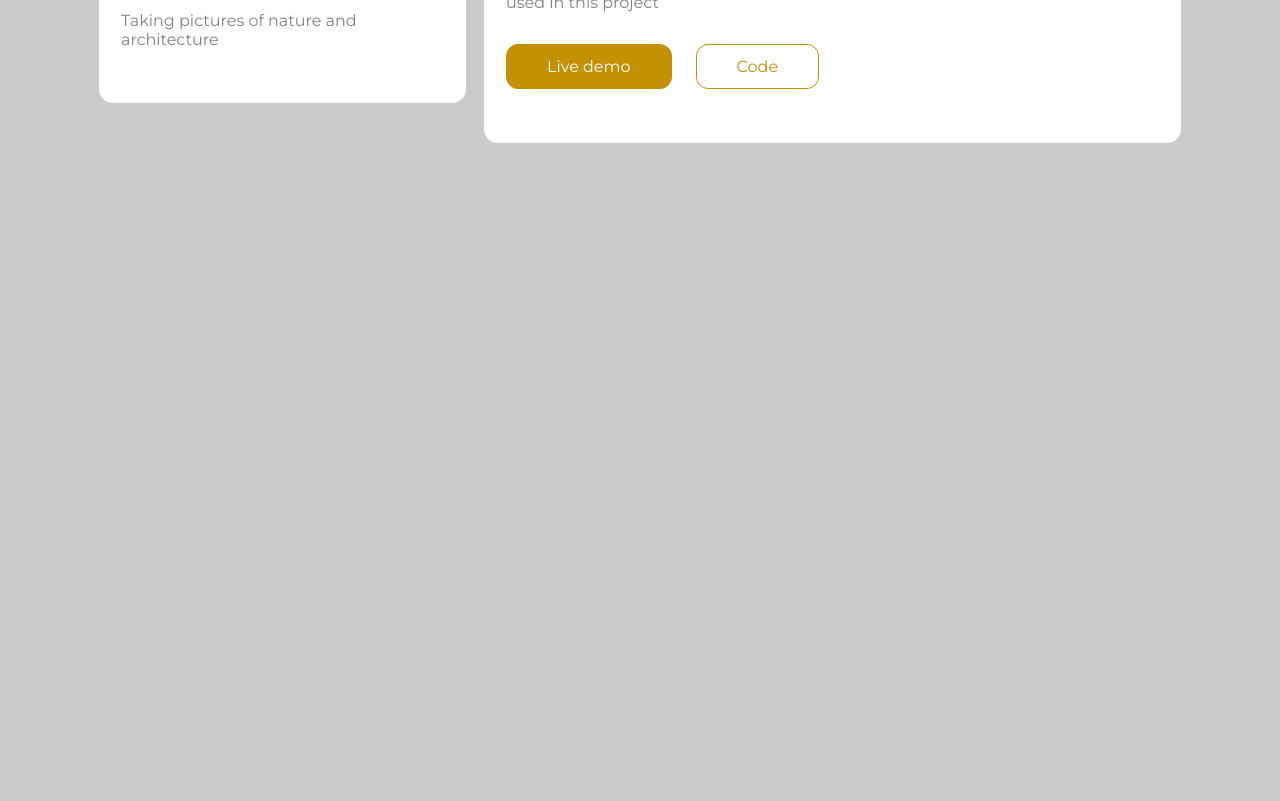
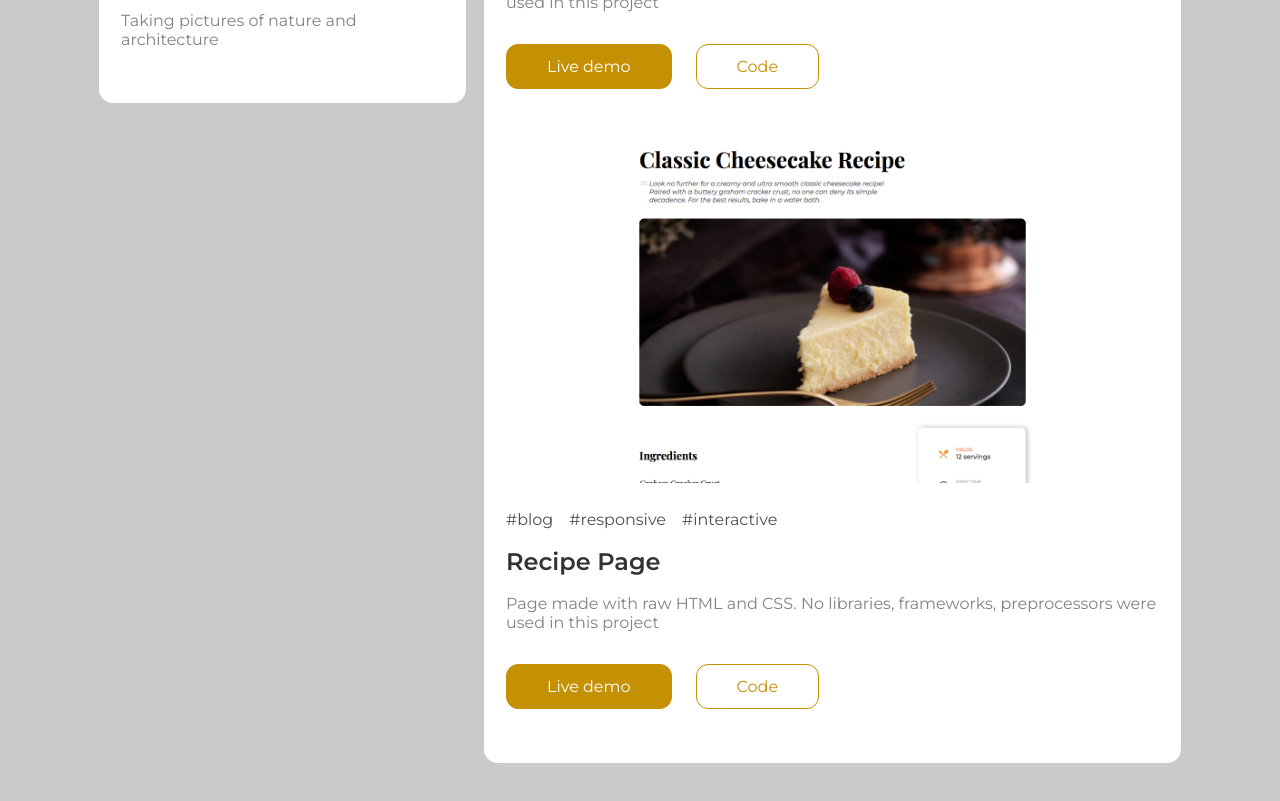
Before and after one commit to adamwojnicki/my-portfolio, a React (Create React App) app: page / in a window 1280 px wide. Shown: the part 1640-2441 px from the top of the page. Before the commit the page ends 1865 px from the top, so only its background shows below. Built offline with nearby package versions, Linux system fonts and the light colour scheme.

Commit message:
Adding some test content

```diff
--- a/src/components/Projects/index.js
+++ b/src/components/Projects/index.js
@@ -1,6 +1,7 @@
 import React from "react";
 import Project from "./Project";
 import edieImg from "../../images/projects/edie-page.png";
+import recipeImg from "../../images/projects/recipe-page.png";
 
 const projects = [
   {
@@ -12,6 +13,16 @@ const projects = [
       "Page made with raw HTML and CSS. No libraries, frameworks, preprocessors were used in this project",
     liveUrl: "https://keen-lichterman-5dd3d9.netlify.app/",
     codeUrl: "https://github.com/adamwojnicki/eddie-page/",
+  },
+  {
+    id: 2,
+    img: recipeImg,
+    tags: ["#blog", "#responsive", "#interactive"],
+    title: "Recipe Page",
+    desc:
+      "Page made with raw HTML and CSS. No libraries, frameworks, preprocessors were used in this project",
+    liveUrl: "https://cocky-ptolemy-bb6d46.netlify.app/",
+    codeUrl: "https://github.com/adamwojnicki/recipe-page",
   },
 ];
 
```
Also changed, not shown: src/images/projects/recipe-page.png (added).
